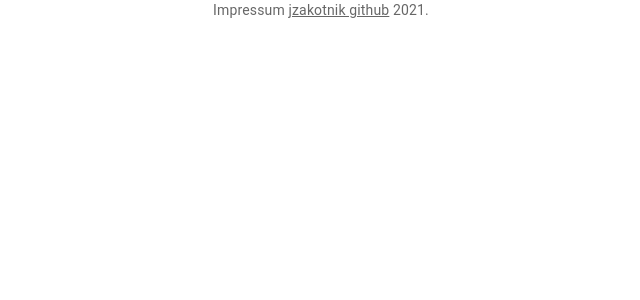
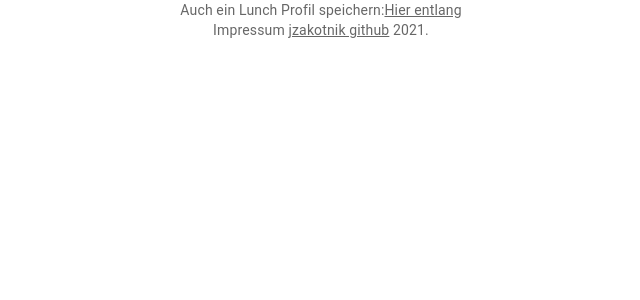
Before and after one commit to jzakotnik/mitwemessen, a Next.js app in the folder nextjs/mwe/: page /impressum in a window 1280 px wide. Shown: the top 300 px of the page, without its empty margins (319-959 px from the left). Built offline with nearby package versions, Linux system fonts and the light colour scheme; no server answers.

Commit message:
updated impressum

```diff
--- a/nextjs/mwe/pages/impressum.js
+++ b/nextjs/mwe/pages/impressum.js
@@ -3,6 +3,13 @@ import Link from "@material-ui/core/Link";
 
 export default function Impressum() {
   return (
+    <div>
+      <Typography variant="body2" color="text.secondary" align="center">
+        Auch ein Lunch Profil speichern:
+        <Link color="inherit" href={process.env.NEXT_PUBLIC_API_ENDPOINT + "/"}>
+          Hier entlang
+        </Link>
+      </Typography>
       <Typography variant="body2" color="text.secondary" align="center">
         {"Impressum "}
         <Link color="inherit" href="https://github.com/jzakotnik">
@@ -11,5 +18,6 @@ export default function Impressum() {
         {new Date().getFullYear()}
         {"."}
       </Typography>
+    </div>
   );
 }
```
Also changed, not shown: nextjs/mwe/pages/lunchprofileadmin.js (+13 -2 lines). Lines whose indentation alone changed are shown as unchanged.
